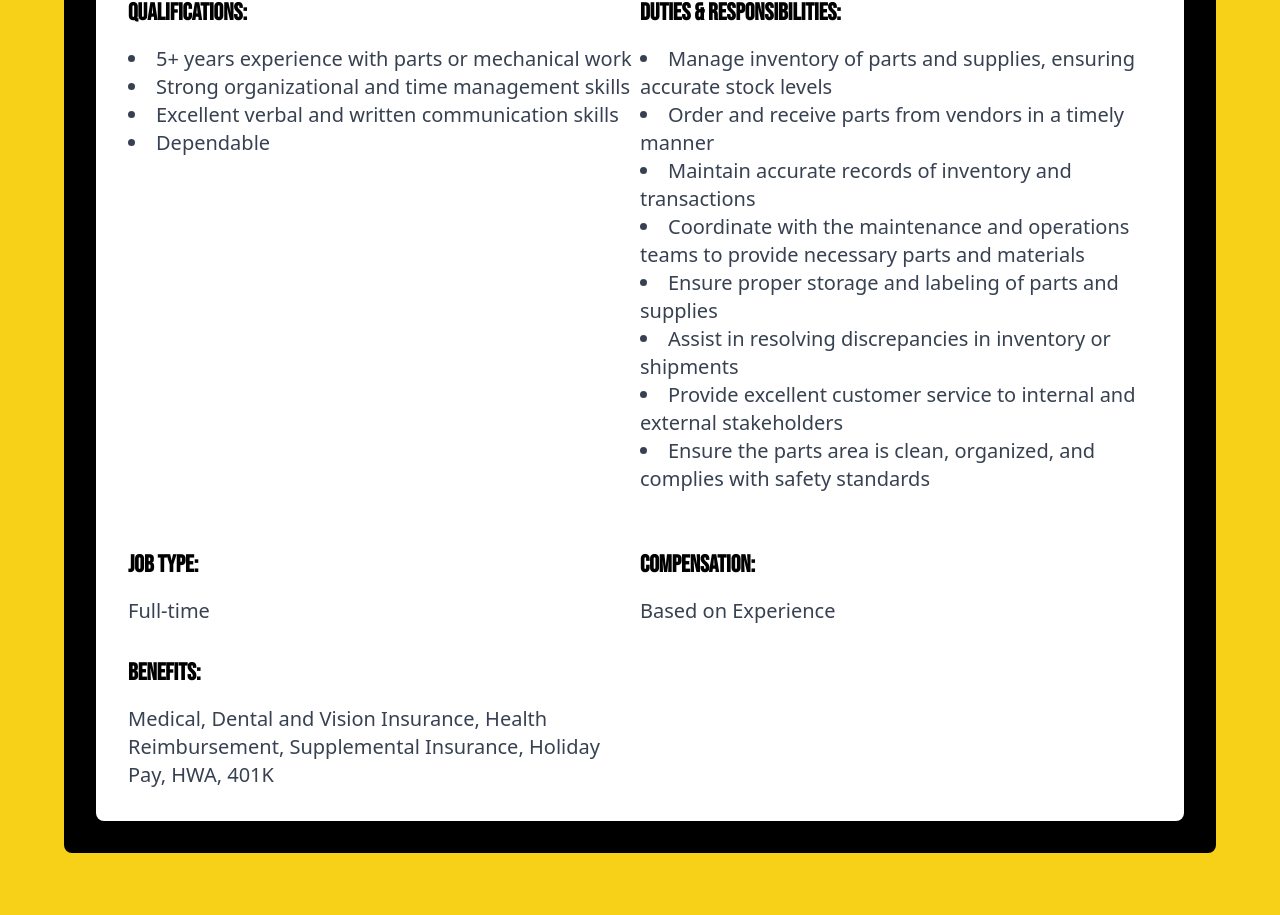
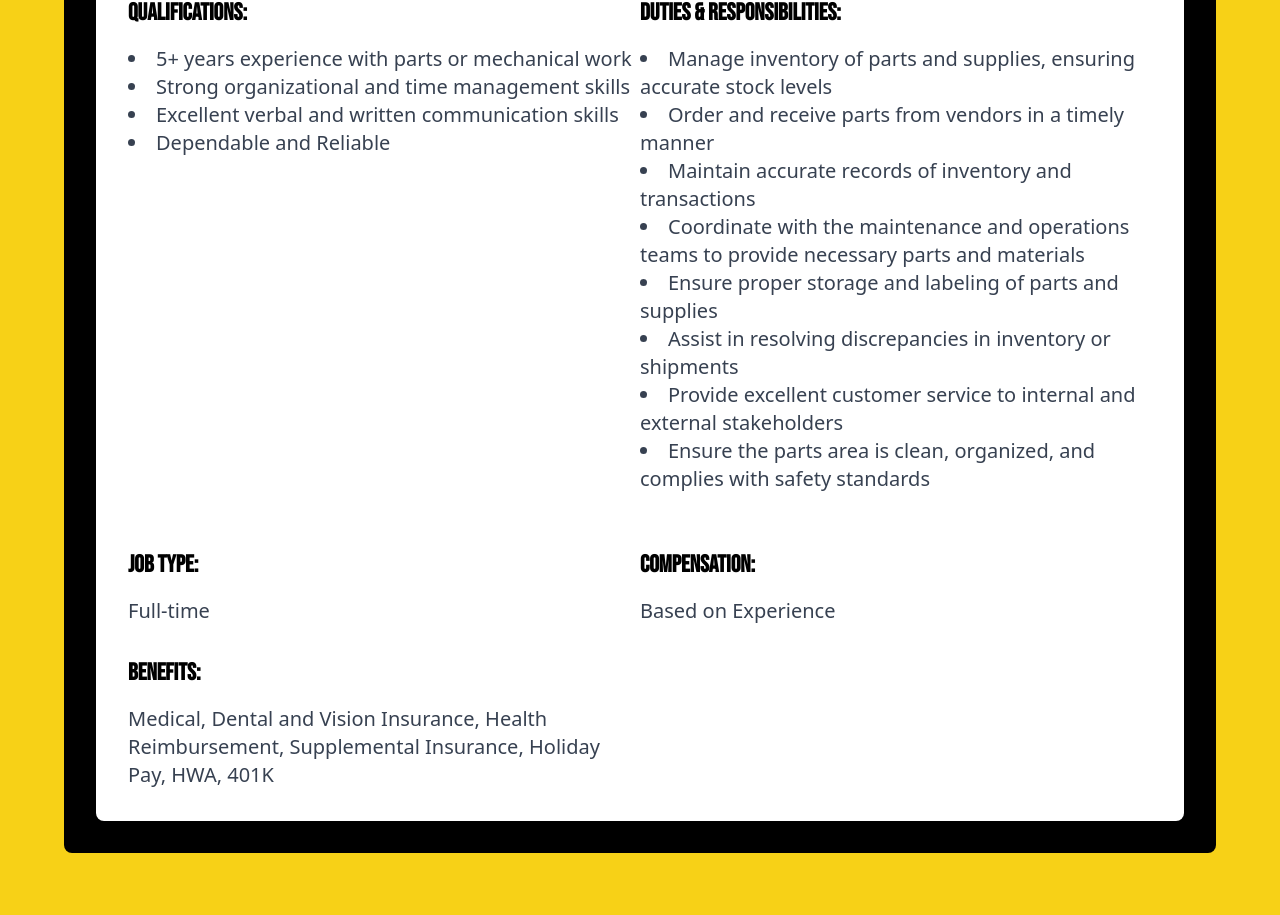
Before and after one commit to JoedyMcconn/SANBARCC, a Next.js app in the folder frontend/: page /job-opportunities in a window 1280 px wide. Shown: the part 1499-2414 px from the top of the page. Built offline with nearby package versions, Linux system fonts and the light colour scheme.

Commit message:
Parts Specialist

```diff
--- a/frontend/src/app/job-opportunities/page.tsx
+++ b/frontend/src/app/job-opportunities/page.tsx
@@ -125,7 +125,7 @@ export default function JobOpportunities() {
                     "5+ years experience with parts or mechanical work",
                     "Strong organizational and time management skills",
                     "Excellent verbal and written communication skills",
-                    "Dependable",
+                    "Dependable and Reliable",
                 ]}
                 responsibilities={[
                     "Manage inventory of parts and supplies, ensuring accurate stock levels",
```
